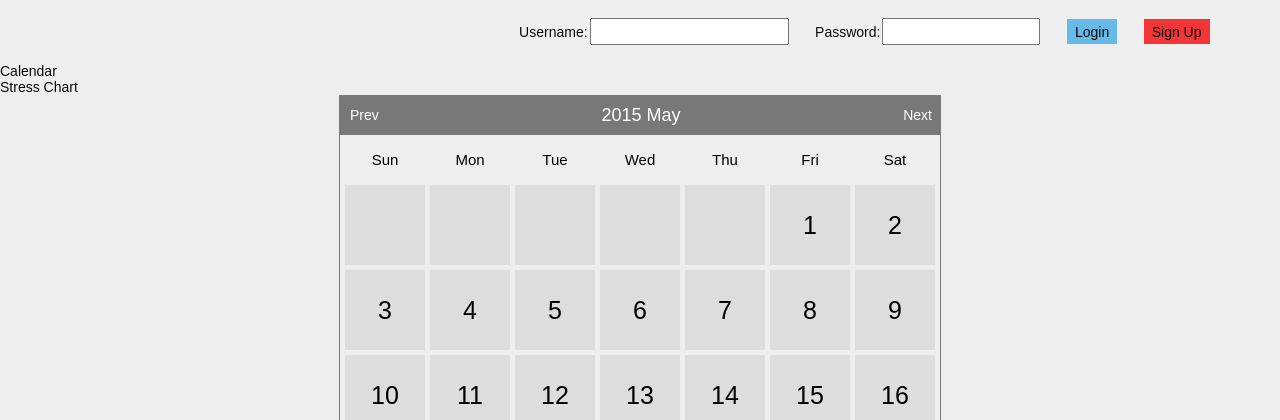
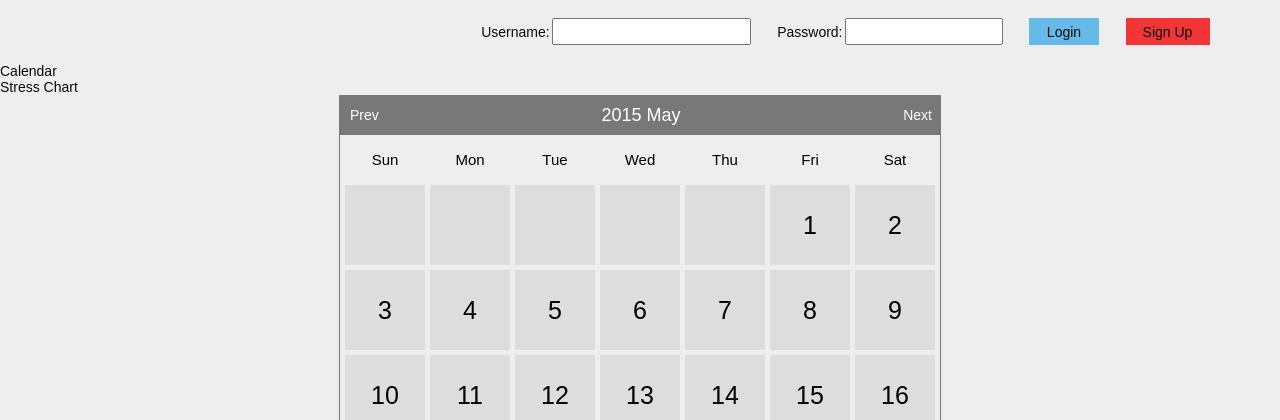
Before and after one commit to evelynluu/INF134-Heroku, a PHP site: page / in a window 1280 px wide. Shown: the top 420 px of the page. Run offline with PHP 8.4, Linux system fonts and the light colour scheme.

Commit message:
Some edits to the CSS

```diff
--- a/styles/index.css
+++ b/styles/index.css
@@ -39,13 +39,25 @@ table#login-table input{
 }
 
 input#login-btn{
+	min-width: 5em;
 	background-color: #65BAE8; /* Sky blue */
-	border: 1px solid #65BAE8;
+	border: 2px solid #65BAE8; /* Must be the same color as the background */
+}
+
+input#login-btn:hover{
+	border: 2px solid #2F86DA;	/* Blue */
+	font-weight: bold;
 }
 
 input#register-btn{
+	min-width: 6em;
 	background-color: #F23537; /* Candy red */
-	border: 1px solid #F23537;
+	border: 2px solid #F23537; /* Must be the same color as the background */
+}
+
+input#register-btn:hover{
+	border: 2px solid #DE213A; /* Red */
+	font-weight: bold;
 }
 
 /* Clear the display */
```
